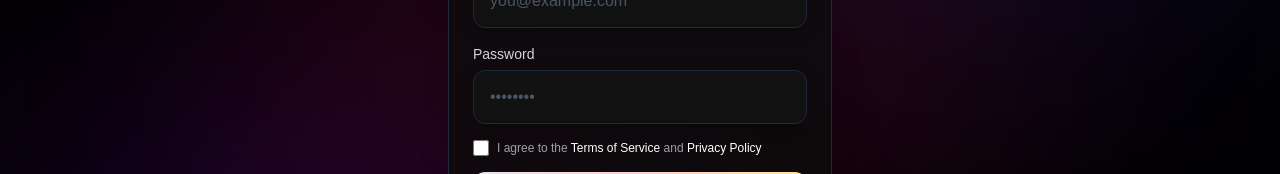
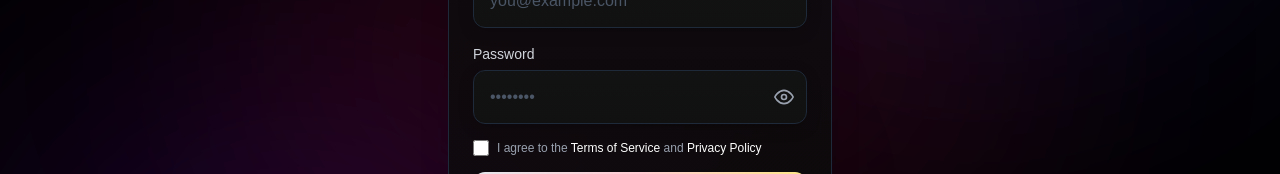
Before and after one commit to Scaler-Innovation-Labs/Scaler-Internal-Tools-Frontend, a Next.js app: page /signup in a window 1280 px wide. Shown: the part 369-543 px from the top of the page. Built offline with nearby package versions, Linux system fonts and the light colour scheme.

Commit message:
show the input component

```diff
--- a/src/components/ui/input.tsx
+++ b/src/components/ui/input.tsx
@@ -1,4 +1,4 @@
-import React from "react";
+import React, { useState } from "react";
 
 interface InputProps extends React.InputHTMLAttributes<HTMLInputElement> {
   label?: string;
@@ -7,7 +7,12 @@
 }
 
 export const Input = React.forwardRef<HTMLInputElement, InputProps>(
-  ({ className = "", label, error, fullWidth = true, ...props }, ref) => {
+  ({ className = "", label, error, fullWidth = true, type, ...props }, ref) => {
+    const [showPassword, setShowPassword] = useState(false);
+
+    const isPassword = type === "password";
+    const inputType = isPassword && showPassword ? "text" : type;
+
     return (
       <div className={`${fullWidth ? "w-full" : ""}`}>
         {label && (
@@ -21,9 +26,32 @@
         <div className="bg-[#111111] border border-gray-800 rounded-xl overflow-hidden shadow-[0_4px_15px_rgba(0,0,0,0.2)] relative">
           <input
             ref={ref}
-            className={`w-full px-4 py-3.5 bg-transparent text-white placeholder:text-gray-600 focus:outline-none z-10 relative ${className}`}
+            className={`w-full px-4 py-3.5 bg-transparent text-white placeholder:text-gray-600 focus:outline-none z-10 relative ${
+              isPassword ? "pr-10" : ""
+            } ${className}`}
+            type={inputType}
             {...props}
           />
+          {isPassword && (
+            <button
+              type="button"
+              className="absolute right-3 top-1/2 transform -translate-y-1/2 text-gray-400 hover:text-gray-300 z-10"
+              onClick={() => setShowPassword(!showPassword)}
+              tabIndex={-1}
+            >
+              {showPassword ? (
+                <svg xmlns="http://www.w3.org/2000/svg" className="h-5 w-5" viewBox="0 0 24 24" fill="none" stroke="currentColor" strokeWidth="2" strokeLinecap="round" strokeLinejoin="round">
+                  <path d="M17.94 17.94A10.07 10.07 0 0 1 12 20c-7 0-11-8-11-8a18.45 18.45 0 0 1 5.06-5.94M9.9 4.24A9.12 9.12 0 0 1 12 4c7 0 11 8 11 8a18.5 18.5 0 0 1-2.16 3.19m-6.72-1.07a3 3 0 1 1-4.24-4.24"></path>
+                  <line x1="1" y1="1" x2="23" y2="23"></line>
+                </svg>
+              ) : (
+                <svg xmlns="http://www.w3.org/2000/svg" className="h-5 w-5" viewBox="0 0 24 24" fill="none" stroke="currentColor" strokeWidth="2" strokeLinecap="round" strokeLinejoin="round">
+                  <path d="M1 12s4-8 11-8 11 8 11 8-4 8-11 8-11-8-11-8z"></path>
+                  <circle cx="12" cy="12" r="3"></circle>
+                </svg>
+              )}
+            </button>
+          )}
           <div className="absolute inset-0 bg-gradient-to-b from-gray-800/5 to-transparent pointer-events-none"></div>
         </div>
         {error && <p className="text-red-500 text-sm mt-1">{error}</p>}
```
